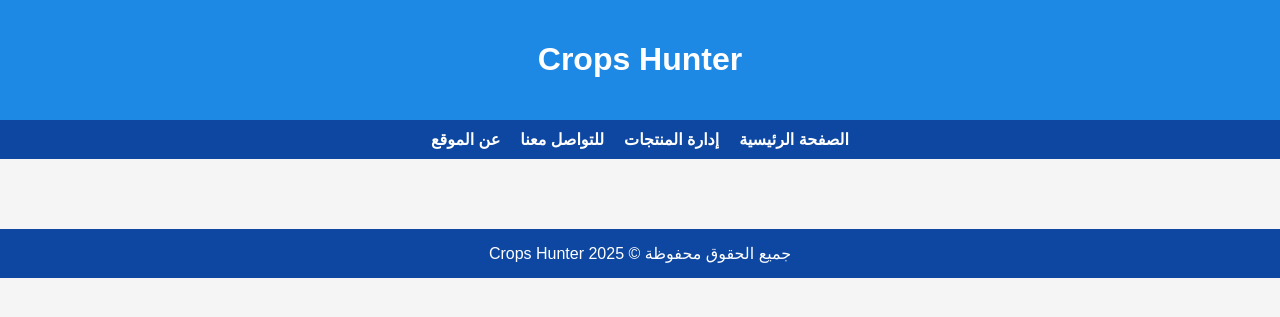
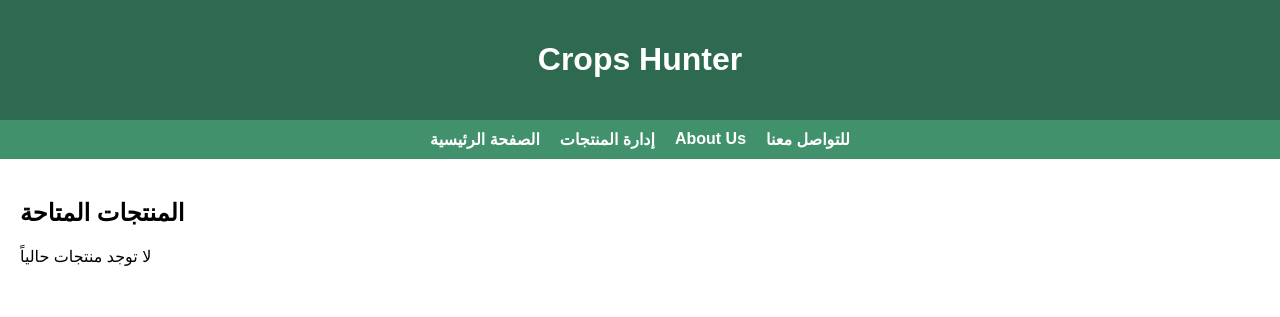
Before and after one commit to Aljaili-Elsmani/Crops-hunter, a Flask app: page / in a window 1280 px wide. Shown: the top 317 px of the page. Run offline with Flask 3, Linux system fonts and the light colour scheme.

Commit message:
Update index.html

```diff
--- a/templates/index.html
+++ b/templates/index.html
@@ -1,84 +1,12 @@
-<!DOCTYPE html>
-<html lang="ar">
-<head>
-    <meta charset="UTF-8">
-    <title>Crops Hunter</title>
-    <style>
-        body {
-            font-family: Arial, sans-serif;
-            direction: rtl;
-            background-color: #f5f5f5;
-            margin: 0;
-            padding: 0;
-        }
-        header {
-            background-color: #1e88e5;
-            color: white;
-            padding: 20px;
-            text-align: center;
-        }
-        nav {
-            background-color: #0d47a1;
-            display: flex;
-            justify-content: center;
-            gap: 20px;
-            padding: 10px;
-        }
-        nav a {
-            color: white;
-            text-decoration: none;
-            font-weight: bold;
-        }
-        .products {
-            display: grid;
-            grid-template-columns: repeat(auto-fit, minmax(250px, 1fr));
-            gap: 20px;
-            padding: 20px;
-        }
-        .product-card {
-            background-color: white;
-            padding: 15px;
-            border-radius: 8px;
-            box-shadow: 0 0 5px rgba(0,0,0,0.1);
-        }
-        .product-card h3 {
-            margin-top: 0;
-        }
-        footer {
-            background-color: #0d47a1;
-            color: white;
-            text-align: center;
-            padding: 15px;
-            margin-top: 30px;
-        }
-    </style>
-</head>
-<body>
+{% extends 'base.html' %}
 
-<header>
-    <h1>Crops Hunter</h1>
-</header>
-
-<nav>
-    <a href="/">الصفحة الرئيسية</a>
-    <a href="/admin">إدارة المنتجات</a>
-    <a href="#contact">للتواصل معنا</a>
-    <a href="#about">عن الموقع</a>
-</nav>
-
-<section class="products">
+{% block content %}
+    <h2>المنتجات المتاحة</h2>
     {% for product in products %}
-        <div class="product-card">
-            <h3>{{ product.name }}</h3>
-            <p><strong>السعر:</strong> {{ product.price }} SDG</p>
-            <p><strong>التصنيف:</strong> {{ product.category }}</p>
+        <div>
+            <strong>{{ product.name }}</strong> - {{ product.category }} - {{ product.price }} SDG
         </div>
+    {% else %}
+        <p>لا توجد منتجات حالياً</p>
     {% endfor %}
-</section>
-
-<footer>
-    جميع الحقوق محفوظة © Crops Hunter 2025
-</footer>
-
-</body>
-</html>
+{% endblock %}
```
